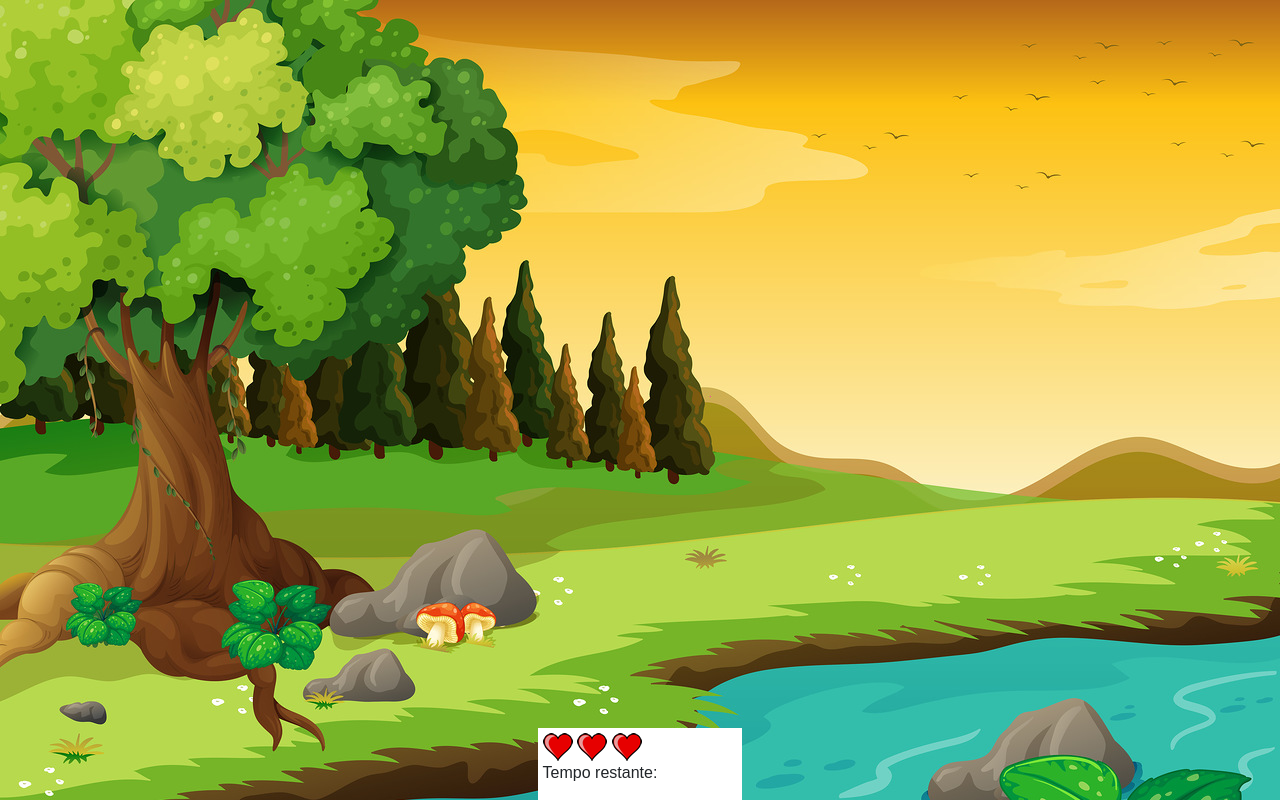
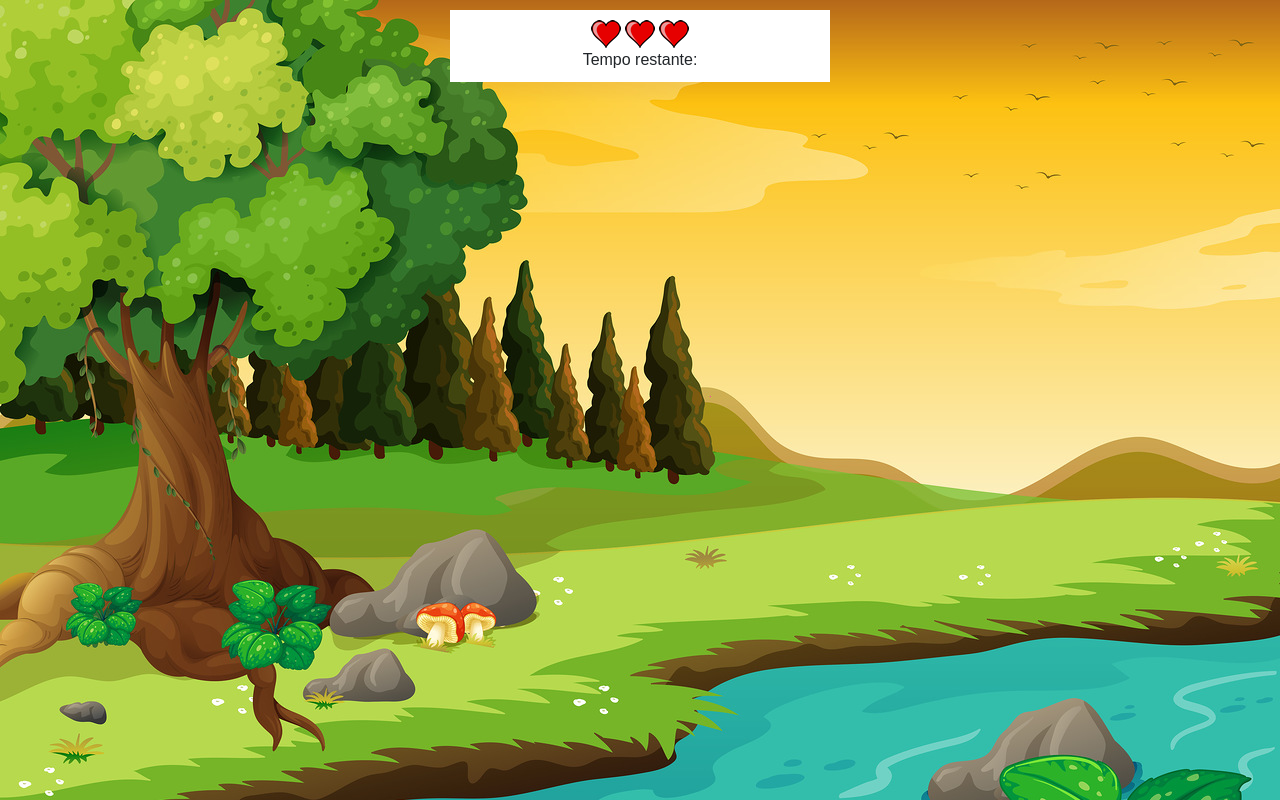
Before and after one commit to SadFrogBR/SadFrogBR.github.io, a plain HTML site: page app.html in a window 1280 px wide. Drawn offline with nearby package versions, Linux system fonts and the light colour scheme.

Commit message:
Update app.html

```diff
--- a/app.html
+++ b/app.html
@@ -19,12 +19,9 @@
 
         #quadrado {
             background-color: white;
-            width: 16%;
-            height: 9%;
-            position: fixed;
-            padding: 5px;
-            margin: 0;
-            bottom: 0;
+            padding: 10px;
+            margin: 10px;
+            text-align: center;
         }
 
         div {
@@ -44,13 +41,13 @@
 
     <div class="container">
         <div class="row justify-content-center">
-            <div id="quadrado" class="col-md-4">
+            <div id="quadrado" class="col-md-6 col-lg-4">
                 <span id="vida">
                     <img id="1" src="imagens/coracao_cheio.png">
                     <img id="2" src="imagens/coracao_cheio.png">
                     <img id="3" src="imagens/coracao_cheio.png"> <br>
                 </span>
-                Tempo restante:
+                <span>Tempo restante:</span>
                 <span id="variavel"></span>
             </div>
         </div>
```
